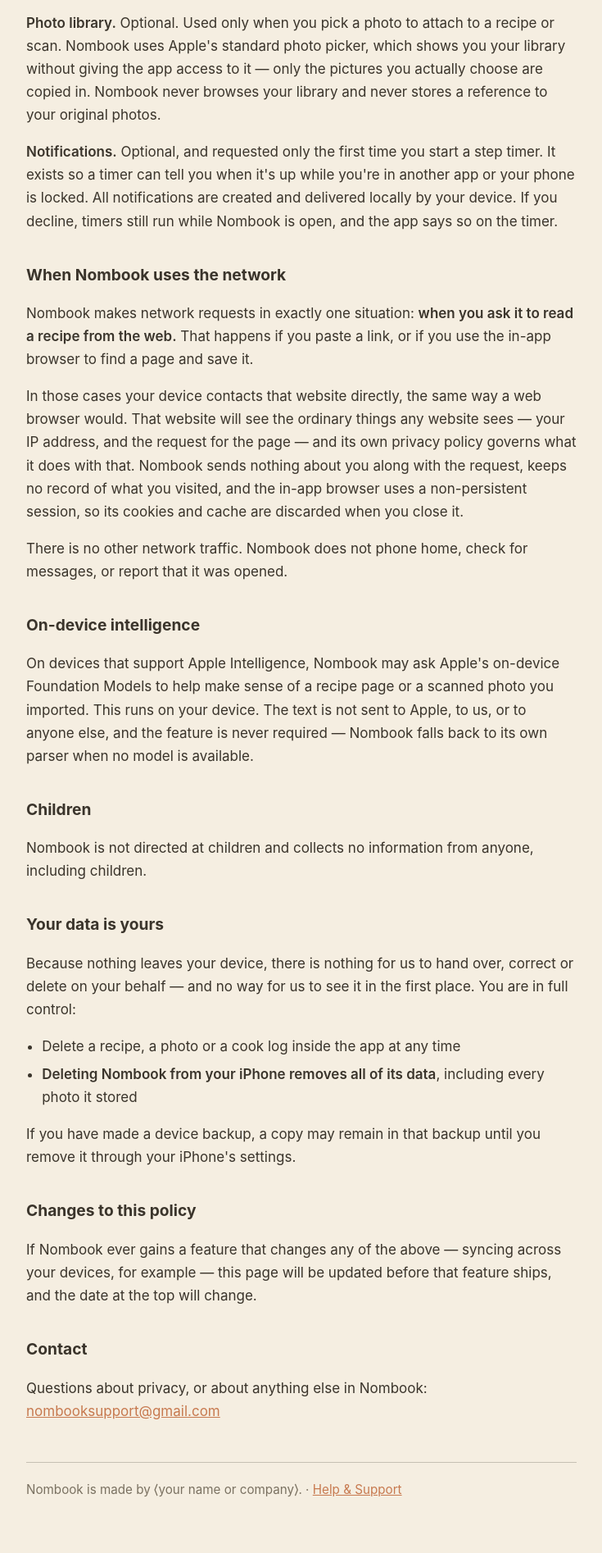
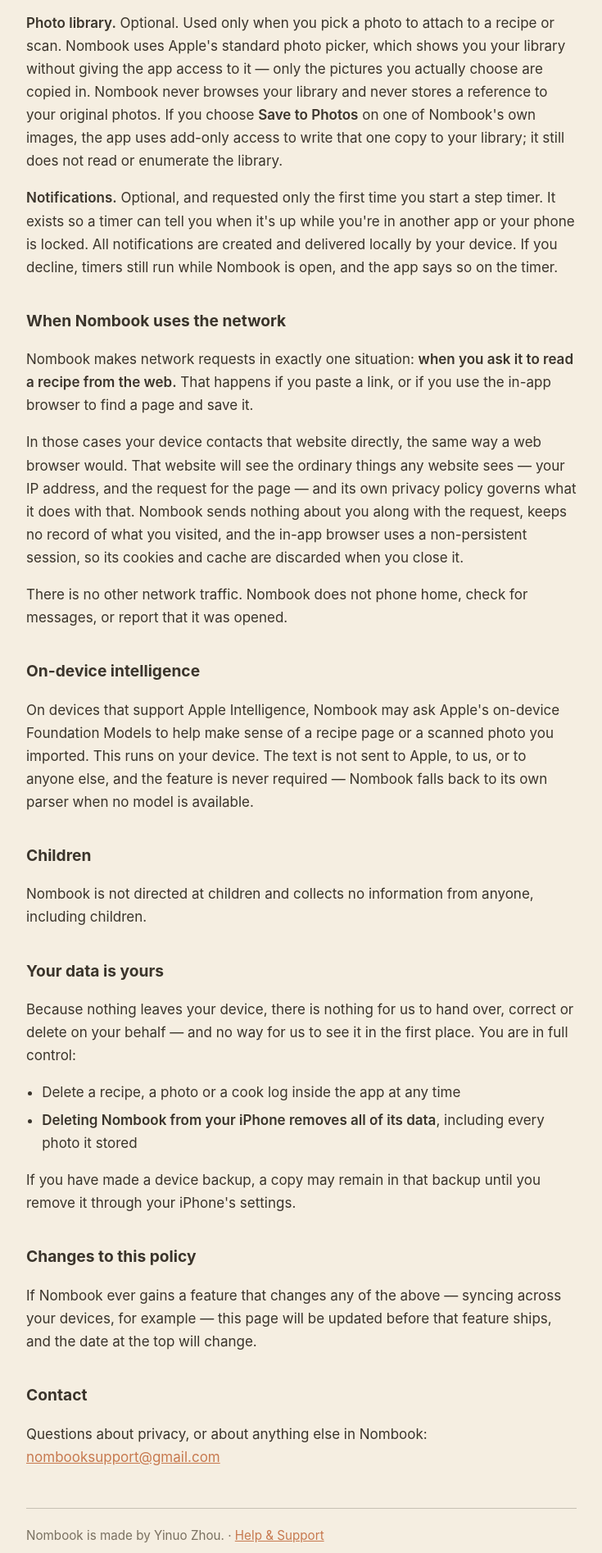
Before and after one commit to crispyinuo/nombook-site, a plain HTML site: page privacy.html in a window 1280 px wide. Shown: the part 1186-3080 px from the top of the page at 82% size, without its empty margins (272-1007 px from the left). Drawn offline with Linux system fonts and the light colour scheme.

Commit message:
Publish final privacy and support copy

```diff
--- a/privacy.html
+++ b/privacy.html
@@ -48,7 +48,7 @@
 
 <h2>Permissions Nombook may ask for</h2>
 <p><strong>Camera.</strong> Optional. Used only when you choose to photograph a dish or scan a recipe from a cookbook page, a recipe card or your own handwriting. Photos you take in Nombook are saved to the app's own folder. Text recognition happens on your device using Apple's Vision framework; no image is sent anywhere. If you decline, everything else in the app continues to work.</p>
-<p><strong>Photo library.</strong> Optional. Used only when you pick a photo to attach to a recipe or scan. Nombook uses Apple's standard photo picker, which shows you your library without giving the app access to it — only the pictures you actually choose are copied in. Nombook never browses your library and never stores a reference to your original photos.</p>
+<p><strong>Photo library.</strong> Optional. Used only when you pick a photo to attach to a recipe or scan. Nombook uses Apple's standard photo picker, which shows you your library without giving the app access to it — only the pictures you actually choose are copied in. Nombook never browses your library and never stores a reference to your original photos. If you choose <strong>Save to Photos</strong> on one of Nombook's own images, the app uses add-only access to write that one copy to your library; it still does not read or enumerate the library.</p>
 <p><strong>Notifications.</strong> Optional, and requested only the first time you start a step timer. It exists so a timer can tell you when it's up while you're in another app or your phone is locked. All notifications are created and delivered locally by your device. If you decline, timers still run while Nombook is open, and the app says so on the timer.</p>
 
 <h2>When Nombook uses the network</h2>
@@ -76,7 +76,7 @@
 <h2>Contact</h2>
 <p>Questions about privacy, or about anything else in Nombook: <a href="mailto:nombooksupport@gmail.com">nombooksupport@gmail.com</a></p>
 
-<footer>Nombook is made by ⟨your name or company⟩. · <a href="./support.html">Help &amp; Support</a></footer>
+<footer>Nombook is made by Yinuo Zhou. · <a href="./support.html">Help &amp; Support</a></footer>
 
 </main>
 </body>
```
Also changed, not shown: support.html (+1 -1 lines).
